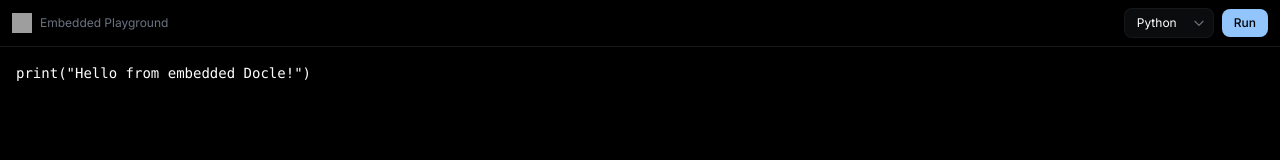
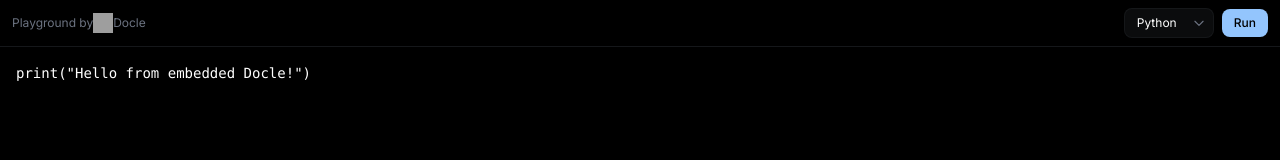
Before and after one commit to kagehq/docle, a Nuxt app in the folder playground/: page /embed in a window 1280 px wide. Shown: the top 160 px of the page. Built offline with nearby package versions, Linux system fonts and the light colour scheme; grey boxes are pictures that could not be loaded.

Commit message:
Update embed playground header with Docle branding link

```diff
--- a/playground/pages/embed.vue
+++ b/playground/pages/embed.vue
@@ -206,10 +206,15 @@ onMounted(() => {
     <!-- Minimal Header -->
     <div class="border-b border-gray-500/20 px-3 py-2 flex items-center justify-between flex-shrink-0">
       <div class="flex items-center gap-2">
-        <div class="relative flex items-center">
-          <img src="/assets/img/logo.png" alt="Docle" class="w-5 h-5">
-        </div>
-        <span class="text-xs text-gray-500">Embedded Playground</span>
+				<a href="https://docle.co" target="_blank" class="text-xs text-gray-500 flex items-center">
+					<span class="text-gray-500">Playground by</span>
+					<span class="text-white flex items-center">
+						<span class="">
+							<img src="/assets/img/logo.png" alt="Docle" class="w-5 h-5">
+						</span>
+						<span class="text-gray-500">Docle</span>
+					</span>
+				</a>
       </div>
 
       <div class="flex items-center gap-2">
```
